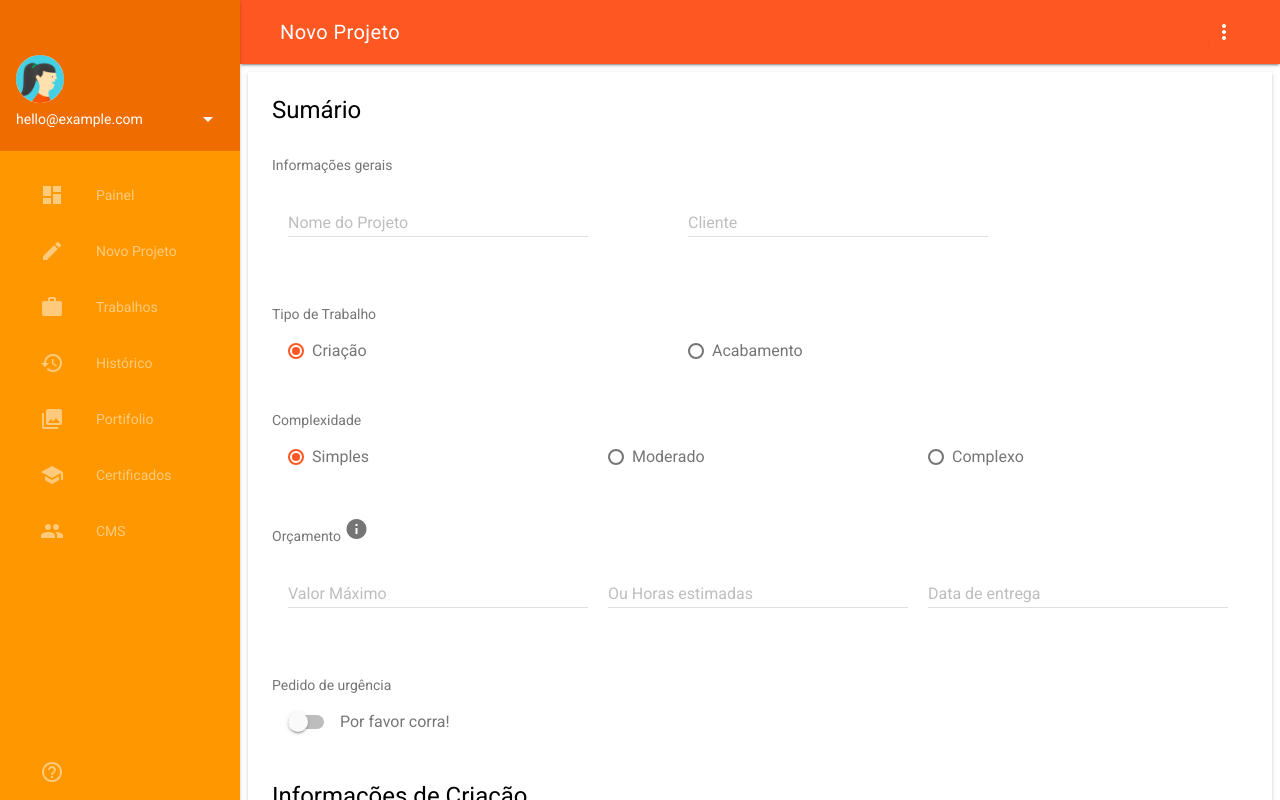
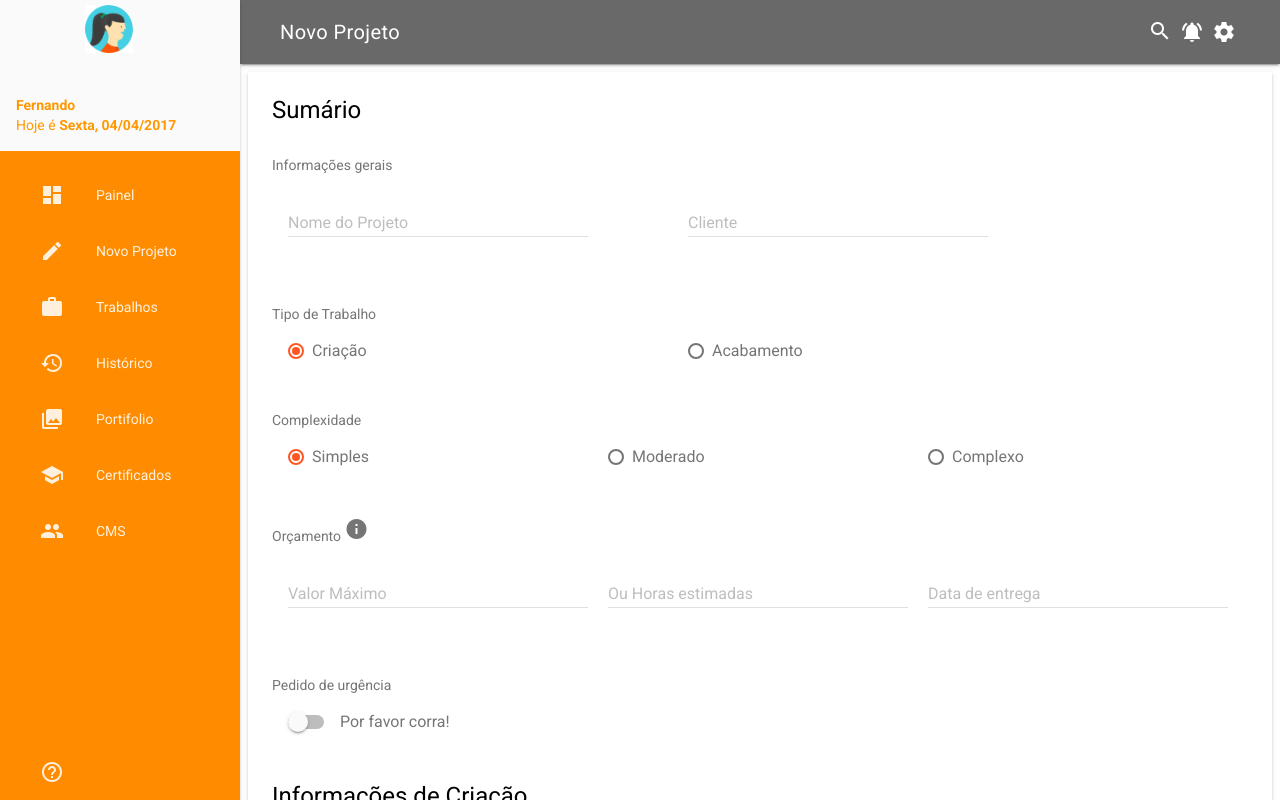
Before and after one commit to vitoralvesr/gama-marketing-kit, a plain HTML site: page novo-projeto.html in a window 1280 px wide. Drawn offline with nearby package versions, Linux system fonts and the light colour scheme.

Commit message:
- Adequação de cores ao design do Danilo

```diff
--- a/css/styles.css
+++ b/css/styles.css
@@ -94,8 +94,8 @@ html, body {
   font-weight: 500;
 }
 .demo-layout .demo-navigation .mdl-navigation__link:hover {
-  background-color: #EE7901;
-  color: #37474F;
+  background-color: #FF4500;
+  color: #FFF;
 }
 .demo-navigation .mdl-navigation__link .material-icons {
   font-size: 24px;
--- a/novo-projeto.html
+++ b/novo-projeto.html
@@ -63,20 +63,25 @@
   <body>
     <div class="demo-layout mdl-layout mdl-js-layout mdl-layout--fixed-drawer mdl-layout--fixed-header">
       <header class="demo-header mdl-layout__header">
-        <div class="mdl-layout__header-row">
+        <div class="mdl-layout__header-row" style="background-color: dimgray;">
           <span class="mdl-layout-title">Novo Projeto</span>
           <div class="mdl-layout-spacer"></div>
           <div class="mdl-textfield mdl-js-textfield mdl-textfield--expandable">
             <label class="mdl-button mdl-js-button mdl-button--icon" for="search">
-              <i class="material-icons">busca</i>
+              <i class="material-icons">search</i>
             </label>
             <div class="mdl-textfield__expandable-holder">
               <input class="mdl-textfield__input" type="text" id="search">
               <label class="mdl-textfield__label" for="search">Insira uma palavra...</label>
             </div>
           </div>
+
+		  <!-- put header icons -->
+		  <button class="mdl-button mdl-js-button mdl-js-ripple-effect mdl-button--icon">
+            <i class="material-icons">notifications_active</i>
+          </button>
           <button class="mdl-button mdl-js-button mdl-js-ripple-effect mdl-button--icon" id="hdrbtn">
-            <i class="material-icons">more_vert</i>
+            <i class="material-icons">settings</i>
           </button>
           <ul class="mdl-menu mdl-js-menu mdl-js-ripple-effect mdl-menu--bottom-right" for="hdrbtn">
             <li class="mdl-menu__item">Sobre</li>
@@ -85,34 +90,26 @@
           </ul>
         </div>
       </header>
-      <div class="demo-drawer mdl-layout__drawer mdl-color--orange-800 mdl-color-text--white">
+      <div class="demo-drawer mdl-layout__drawer mdl-color--gray-100">
         <header class="demo-drawer-header">
-          <img src="images/user.jpg" class="demo-avatar">
-          <div class="demo-avatar-dropdown">
-            <span>hello@example.com</span>
-            <div class="mdl-layout-spacer"></div>
-            <button id="accbtn" class="mdl-button mdl-js-button mdl-js-ripple-effect mdl-button--icon">
-              <i class="material-icons" role="presentation">arrow_drop_down</i>
-              <span class="visuallyhidden">Contas</span>
-            </button>
-            <ul class="mdl-menu mdl-menu--bottom-right mdl-js-menu mdl-js-ripple-effect" for="accbtn">
-              <li class="mdl-menu__item">hello@example.com</li>
-              <li class="mdl-menu__item">info@example.com</li>
-              <li class="mdl-menu__item"><i class="material-icons">add</i>Criar nova conta...</li>
-            </ul>
+          <img src="images/user.jpg" class="demo-avatar" style="align:center;padding-bottom:20%; padding-left:33%">
+          <div class="mdl-color-text--orange" style="align:center">
+					<b>Fernando</b></br>
+			Hoje é <b>Sexta, 04/04/2017</b>
+
           </div>
         </header>
-        <nav class="demo-navigation mdl-navigation mdl-color--orange">
-          <a class="mdl-navigation__link" href=""><i class="mdl-color-white material-icons" role="presentation">dashboard</i>Painel</a>
-          <a class="mdl-navigation__link" href=""><i class="mdl-color-white material-icons" role="presentation">create</i>Novo Projeto</a>
-          <a class="mdl-navigation__link" href=""><i class="mdl-color-white material-icons" role="presentation">work</i>Trabalhos</a>
-          <a class="mdl-navigation__link" href=""><i class="mdl-color-white material-icons" role="presentation">history</i>Histórico</a>
-          <a class="mdl-navigation__link" href=""><i class="mdl-color-white material-icons" role="presentation">photo_library</i>Portifolio</a>
-          <a class="mdl-navigation__link" href=""><i class="mdl-color-white material-icons" role="presentation">school</i>Certificados</a>
-          <a class="mdl-navigation__link" href=""><i class="mdl-color-white material-icons" role="presentation">people</i>CMS</a>
+        <nav class="demo-navigation mdl-navigation" style="background-color:#FF8C00;">
+          <a class="mdl-navigation__link mdl-color-text--white" href=""><i class="mdl-color-text--white material-icons" role="presentation">dashboard</i>Painel</a>
+          <a class="mdl-navigation__link mdl-color-text--white" href=""><i class="mdl-color-text--white material-icons" role="presentation">create</i>Novo Projeto</a>
+          <a class="mdl-navigation__link mdl-color-text--white" href=""><i class="mdl-color-text--white material-icons" role="presentation">work</i>Trabalhos</a>
+          <a class="mdl-navigation__link mdl-color-text--white" href=""><i class="mdl-color-text--white material-icons" role="presentation">history</i>Histórico</a>
+          <a class="mdl-navigation__link mdl-color-text--white" href=""><i class="mdl-color-text--white material-icons" role="presentation">photo_library</i>Portifolio</a>
+          <a class="mdl-navigation__link mdl-color-text--white" href=""><i class="mdl-color-text--white material-icons" role="presentation">school</i>Certificados</a>
+          <a class="mdl-navigation__link mdl-color-text--white" href=""><i class="mdl-color-text--white material-icons" role="presentation">people</i>CMS</a>
 
           <div class="mdl-layout-spacer"></div>
-          <a class="mdl-navigation__link" href=""><i class="mdl-color-white material-icons" role="presentation">help_outline</i><span class="visuallyhidden">Ajuda</span></a>
+          <a class="mdl-navigation__link mdl-color-text--white" href=""><i class="mdl-color-text--white material-icons" role="presentation">help_outline</i><span class="visuallyhidden">Ajuda</span></a>
         </nav>
       </div>
       <main class="mdl-layout__content mdl-color--white-100">
```
